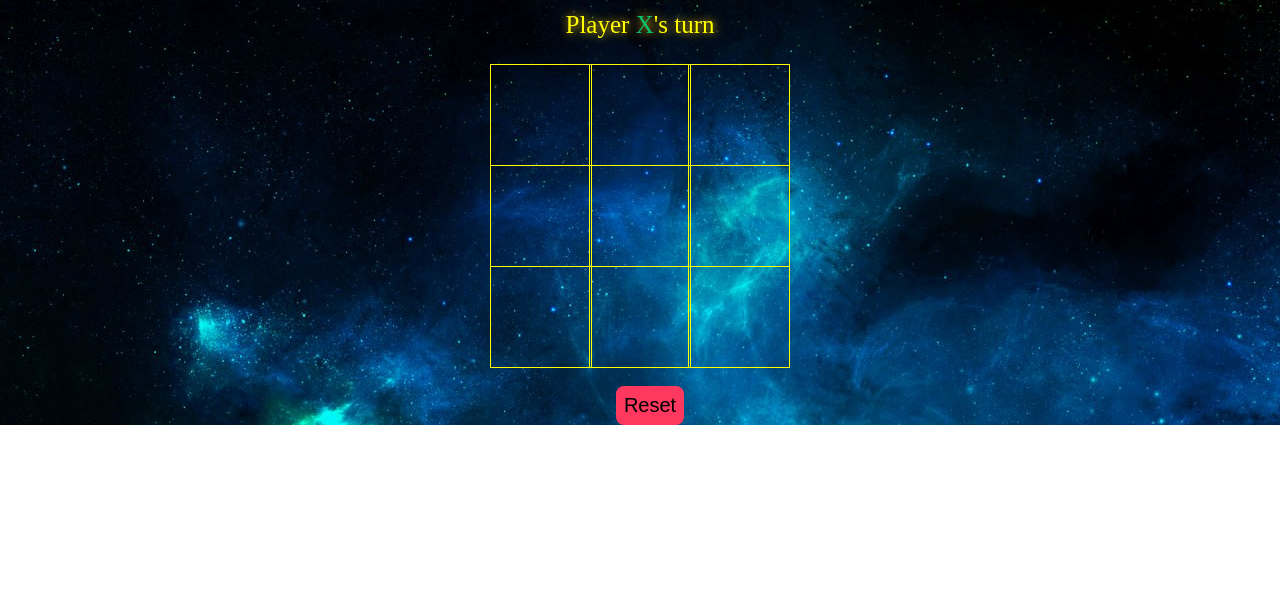
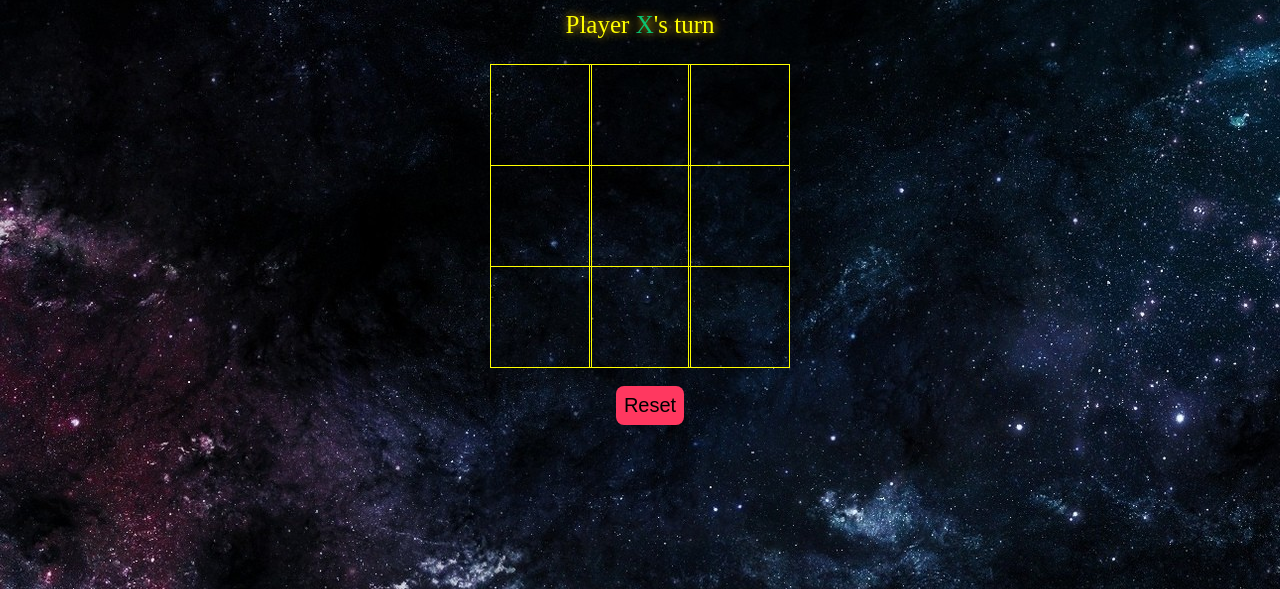
Before and after one commit to Bones0689/T-T-T, a plain HTML site: page index.html in a window 1280 px wide. Shown: the part 211-800 px from the top of the page. Drawn offline with Linux system fonts and the light colour scheme.

Commit message:
background complete

```diff
--- a/index.html
+++ b/index.html
@@ -8,7 +8,7 @@
     <title>Tic-Tac-Toe</title>
 </head>
 <body>
-    <main class="background">
+    <main>
         <section class="title">
             <h1>Tic Tac Toe</h1>
         </section>
--- a/main.css
+++ b/main.css
@@ -2,10 +2,11 @@
 * {
     padding: 0;
     margin: 0;
+
 }
 
-.background {
-    background-image: url('imgs/nOtErdI.jpg')
+html {
+    background-image: url('imgs/ttt2.jpg');
 }
 
 .title {
```
